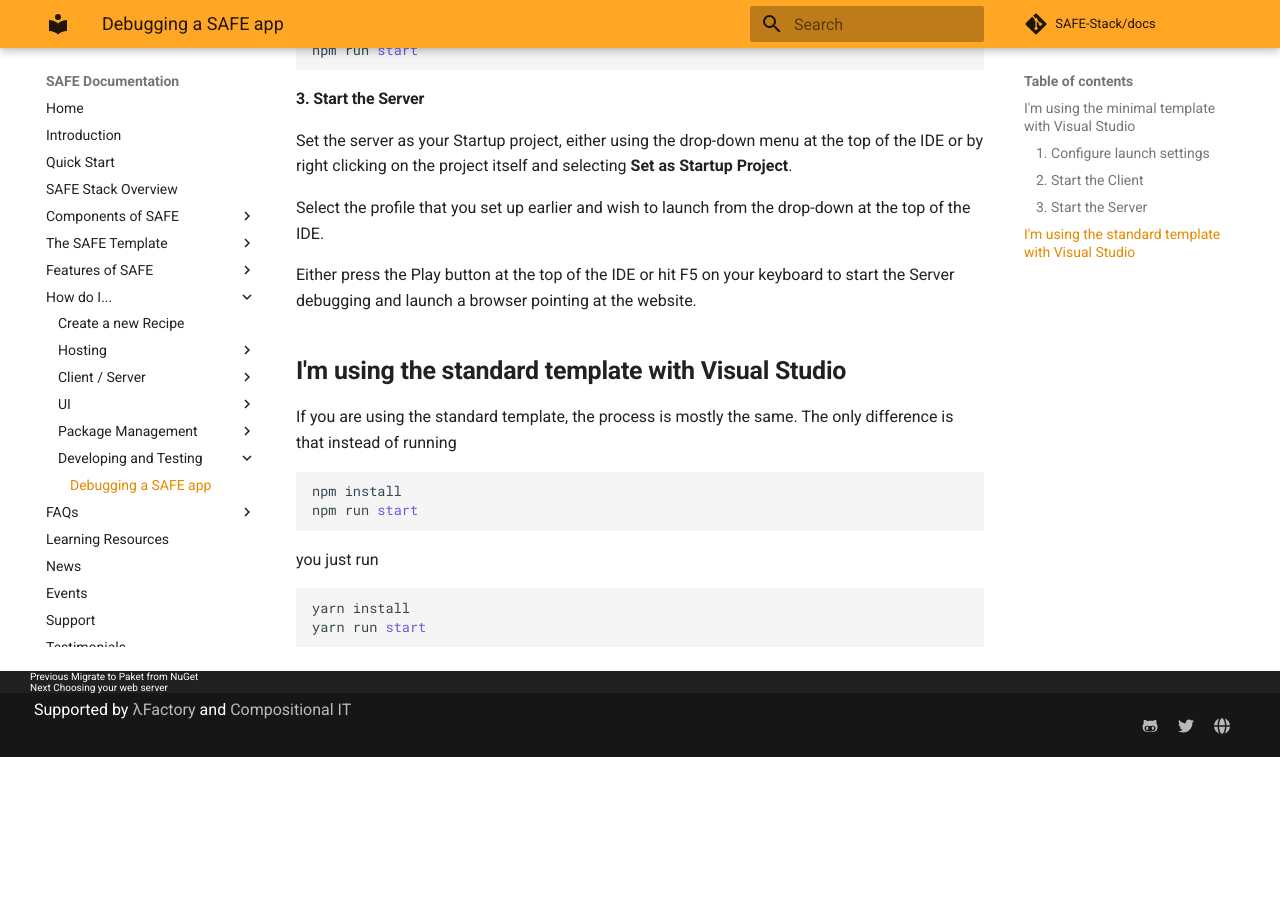
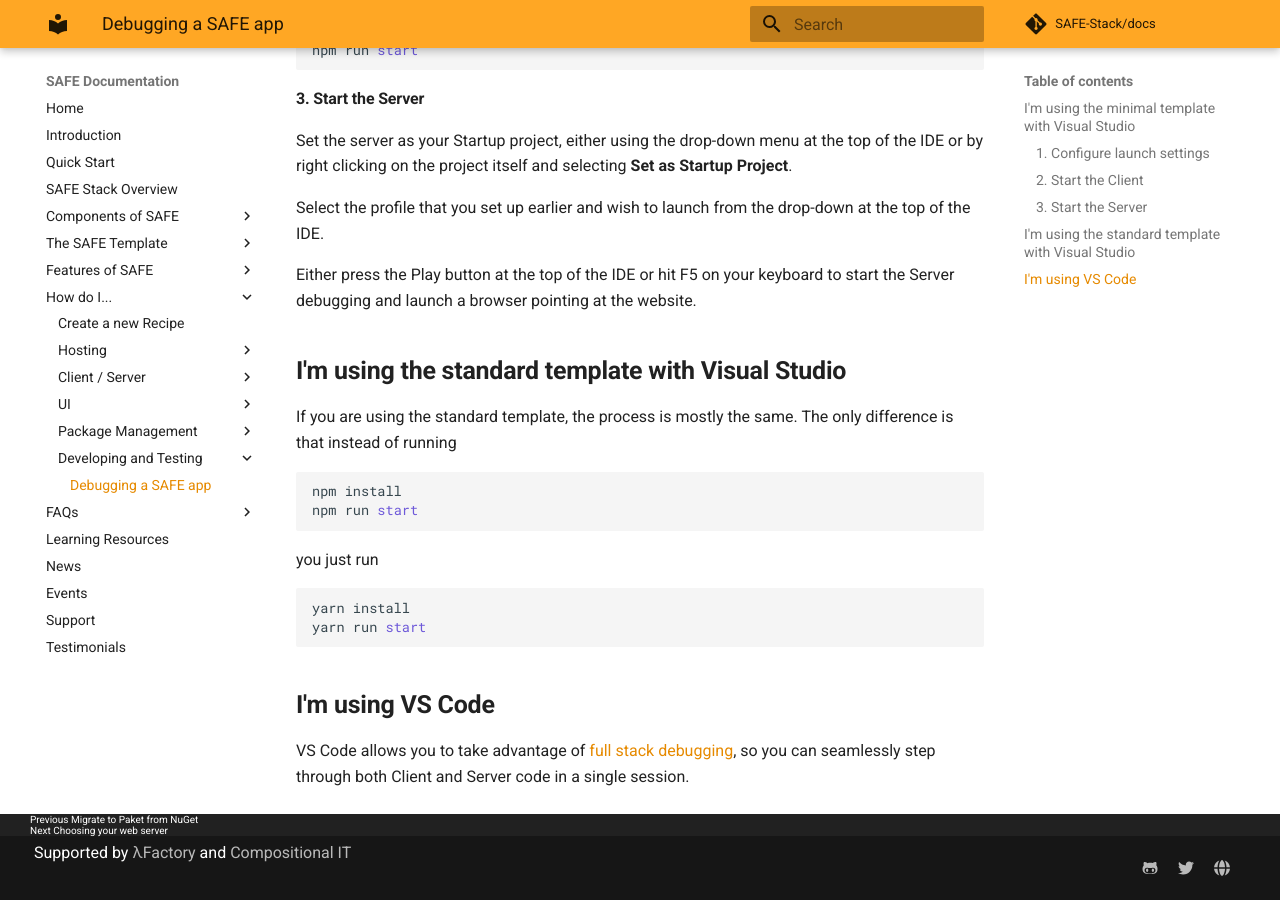
Before and after one commit to SAFE-Stack/docs, an MkDocs documentation site: the page built from docs/recipes/developing-and-testing/debug-safe-app.md, in a window 1280 px wide and 900 px high, scrolled down 1372 px. Built offline with MkDocs 1.6.1 and Material for MkDocs 9.7.7, drawn with Linux system fonts in a browser that asks for light colours; comment, search, counter and statistics services are not loaded; before the commit the page ends 2129 px from its top, so only the background shows below that.

Commit message:
Added lnk to info about debugging with VS Code

````diff
--- a/docs/recipes/developing-and-testing/debug-safe-app.md
+++ b/docs/recipes/developing-and-testing/debug-safe-app.md
@@ -81,3 +81,7 @@
 yarn install
 yarn run start
 ```
+
+## **I'm using VS Code**
+
+VS Code allows you to take advantage of [full stack debugging](../../../feature-debugging), so you can seamlessly step through both Client and Server code in a single session.
````
